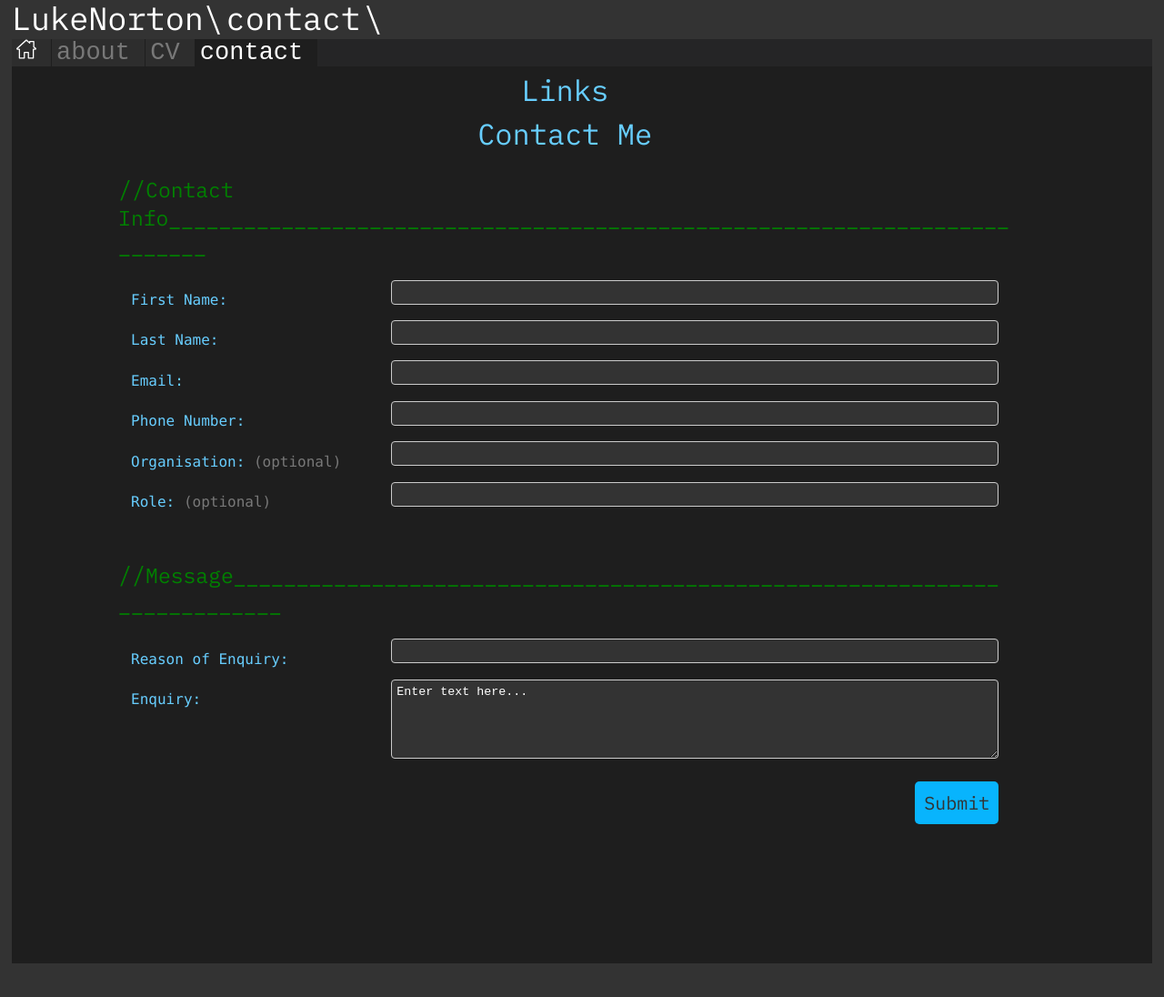
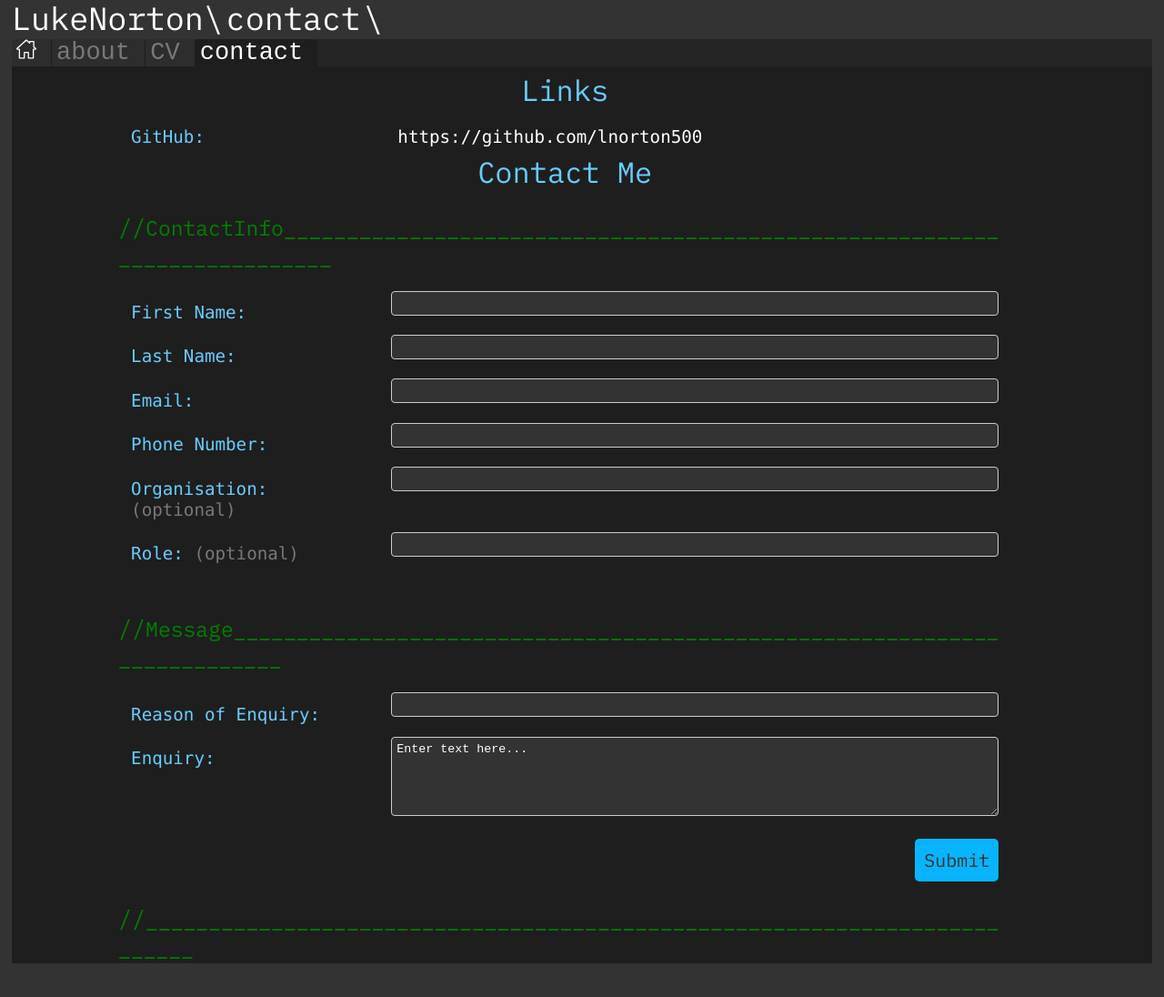
Before and after one commit to lnorton500/LukeNorton.com, a Jekyll site: the page built from contact.html, in a window 1280 px wide. Shown: the whole page at 91% size. Built offline with Jekyll 4.4.1, drawn with Linux system fonts in a browser that asks for light colours.

Commit message:
add links to form

```diff
--- a/contact.html
+++ b/contact.html
@@ -2,14 +2,23 @@
 layout: home
 title: 'contact'
 permalink: /contact/
-navWeight: 10
 ---
 <link href="{{ site.baseurl }}\css\form.css" rel="stylesheet">
+<link href="{{ site.baseurl }}\css\text.css" rel="stylesheet">
 <h3>Links</h3>
+<br>
+<form>
+    <fieldset>
+        <div class="col-2">
+            <div ><span class="link-label">GitHub:</span></div>
+            <div><span class="link"><a href="https://github.com/lnorton500" target="blank_">https://github.com/lnorton500</a></span></div>
+        </div>
 
+    </fieldset>
+</form>
 <h3>Contact Me</h3>
 <form action="https://getsimpleform.com/messages?form_api_token=3406b7246cb4590c1b1db80d238681f0" method="post"id="contactMe">
-    <p class="comment">Contact Info</p>
+    <p class="comment">ContactInfo</p>
     <fieldset>
         <div class="formItem">
             <div class="text">
@@ -86,4 +95,5 @@ navWeight: 10
             <input type="submit">
         </div>
     </fieldset>
+    <p class="comment"></p>
 </form>
--- a/css/form.css
+++ b/css/form.css
@@ -14,7 +14,7 @@ label{
 	font-weight:normal;
   margin: 0.5% 0% 0% 0%;
   color: rgb(103, 205, 254);
-
+  font-size: 1.2em;
 }
 .text{
   float: left;
@@ -71,7 +71,21 @@ input[type=submit]:hover {
   background-color: rgb(51,51,51);
   color:rgb(8, 180, 253);
 }
+.link-label{
+  color:rgb(103, 205, 254);
+  font-size: 1.2em;
 
+  padding-right: 40%;
+}
+.link a{
+  margin-left: -40%;
+  font-size: inherit;
+  font-size: 1.2em;
+}
+.link:hover a{
+  text-decoration: underline;
+  color: rgb(206,145,120);
+}
 .formMessage{
   color: rgb(120,120,120);
 }
@@ -80,6 +94,9 @@ input[type=submit]:hover {
     width: 100%;
     margin-top: 0;
   }
+  .link a{
+    margin-left: 0;
+  }
   form{
     padding: 0;
   }
```
